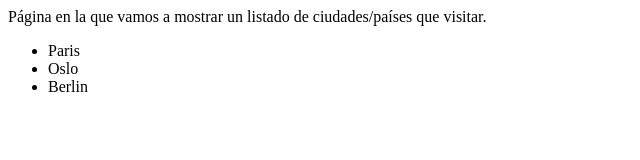
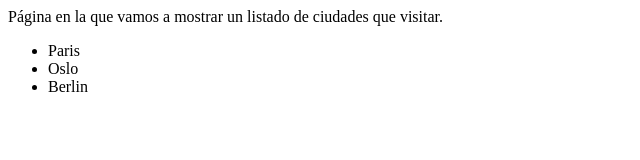
Before and after one commit to sergiofr13/pagina_web, a plain HTML site: page index.html in a window 1280 px wide. Shown: the full height of the page, 0-640 px from the left. Drawn offline with Linux system fonts and the light colour scheme.

Commit message:
Pagina Web acabada

```diff
--- a/index.html
+++ b/index.html
@@ -1,9 +1,9 @@
 <html>
 	<head>
-		<title>Página de tu_nombre</title>
+		<title>Página de Sergio</title>
 	</head>
 	<body>
-	    Página en la que vamos a mostrar un listado de ciudades/países que visitar.
+	    Página en la que vamos a mostrar un listado de ciudades que visitar.
         <ul>
             <li>Paris</li>
             <li>Oslo</li>
```
Also changed, not shown: 1 other file.
